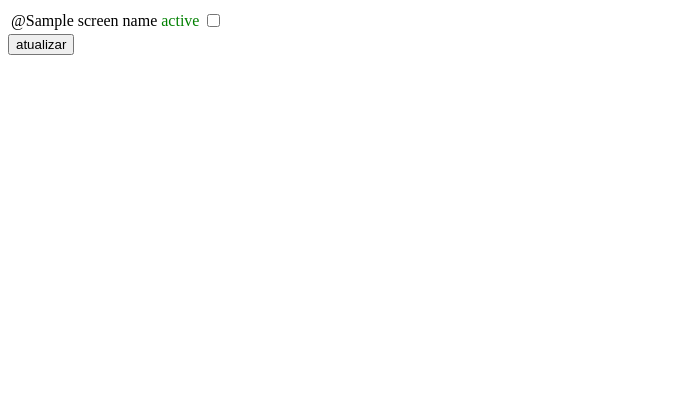
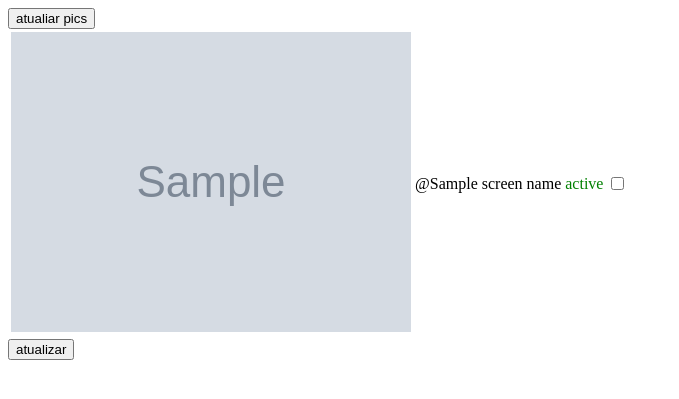
Before and after one commit to deivede/spotlight, a Flask app: page /config in a window 1280 px wide. Shown: the top 399 px of the page, without its empty margins (0-679 px from the left). Run offline with Flask 2, Linux system fonts and the light colour scheme; grey boxes marked "Sample" are stand-in pictures; a database or web service that is not in the repository returns one stand-in record (values such as "Sample title").

Commit message:
Update config page

```diff
--- a/app.py
+++ b/app.py
@@ -46,6 +46,13 @@ def data():
     print(responseJSON)
     return responseJSON
 
+@app.route("/updatepics", methods=["GET"])
+def pics():
+
+    updateProfileImage("deivede")
+
+    return 200
+
 
 
 if __name__ == "__main__":
--- a/templates/config.html
+++ b/templates/config.html
@@ -7,11 +7,15 @@
 
 </head>
 <body>
+<form method="get">
+<input formaction="/updatepics" value="atualiar pics" type="submit">
+</form>
 <form method="post">
 <table class="table">
   <tbody>
 {% for friend in friends.values() %}
     <tr>
+      <td><img src={{friend.profile_image_url}}></img><td
       <td>@{{friend.screen_name[0]}}</td>
 {% if friend.view_status %}
       <td style="color: green">active</td>
```
